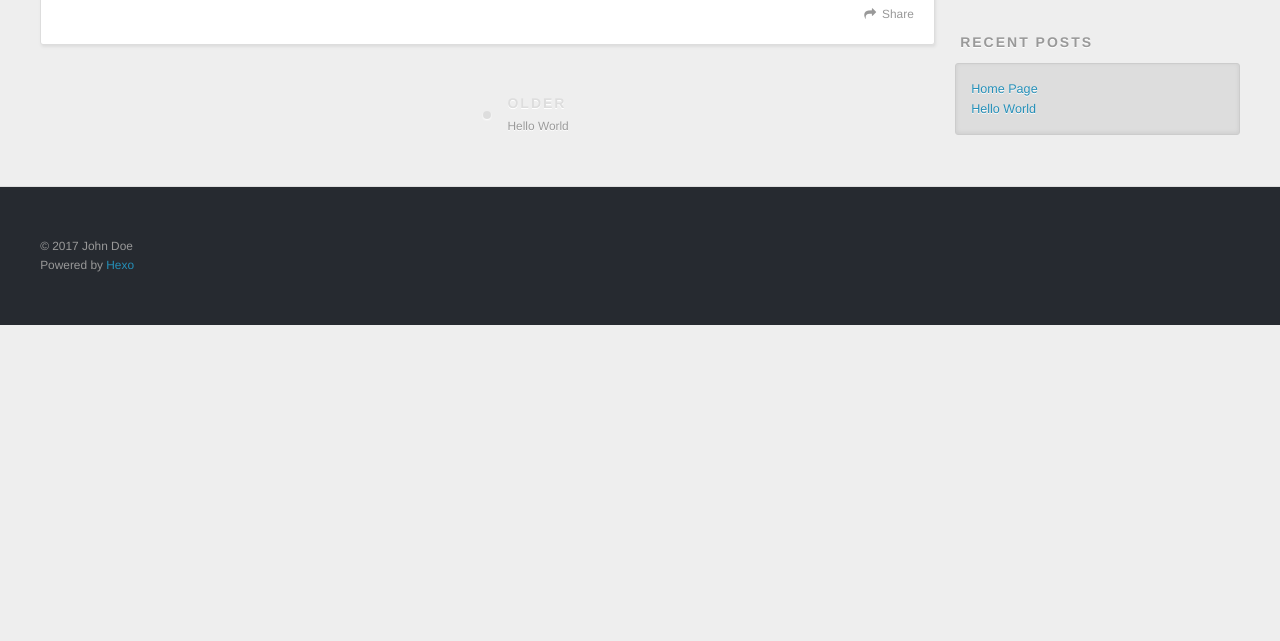
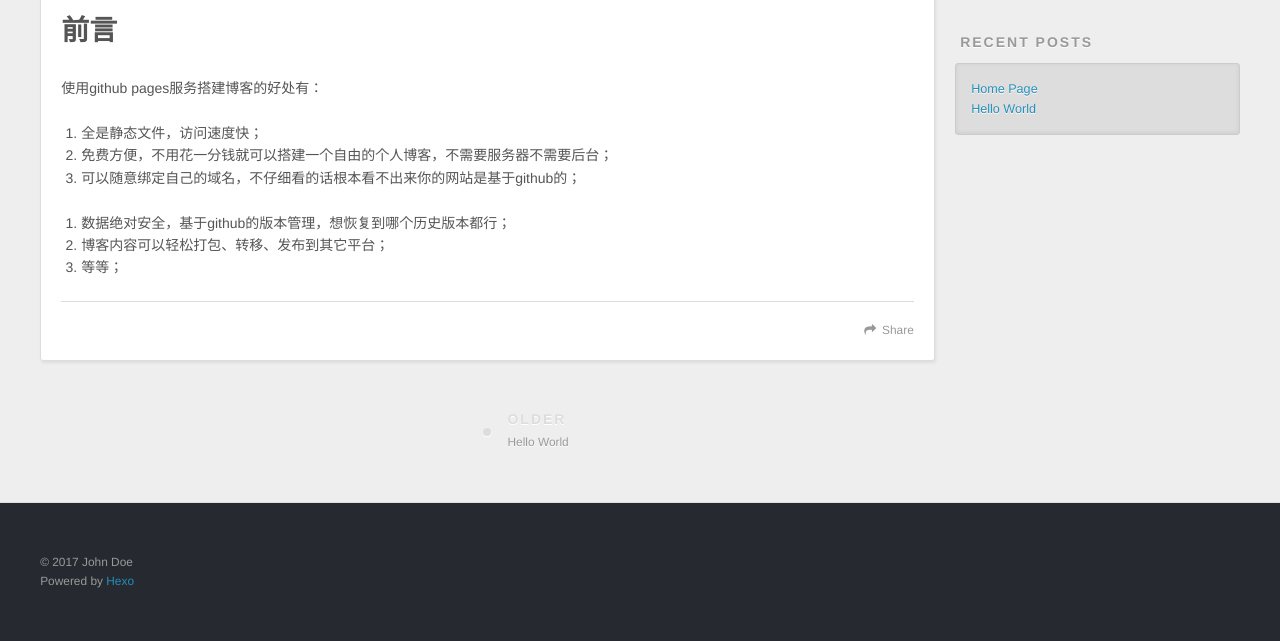
Before and after one commit to yang-ren-ting/yang-ren-ting.github.io, a plain HTML site: page 2017/05/05/Home-Page/index.html in a window 1280 px wide. Shown: the part 446-1087 px from the top of the page. Before the commit the page ends 800 px from the top, so only its background shows below. Drawn offline with nearby package versions, Linux system fonts and the light colour scheme.

Commit message:
Site updated: 2017-05-05 16:04:13

```diff
--- a/2017/05/05/Home-Page/index.html
+++ b/2017/05/05/Home-Page/index.html
@@ -5,13 +5,16 @@
 
   <title>Home Page | Hexo</title>
   <meta name="viewport" content="width=device-width, initial-scale=1, maximum-scale=1">
-  <meta property="og:type" content="article">
+  <meta name="description" content="前言使用github pages服务搭建博客的好处有：  全是静态文件，访问速度快； 免费方便，不用花一分钱就可以搭建一个自由的个人博客，不需要服务器不需要后台； 可以随意绑定自己的域名，不仔细看的话根本看不出来你的网站是基于github的；">
+<meta property="og:type" content="article">
 <meta property="og:title" content="Home Page">
 <meta property="og:url" content="http://yoursite.com/2017/05/05/Home-Page/index.html">
 <meta property="og:site_name" content="Hexo">
-<meta property="og:updated_time" content="2017-05-05T07:38:48.000Z">
+<meta property="og:description" content="前言使用github pages服务搭建博客的好处有：  全是静态文件，访问速度快； 免费方便，不用花一分钱就可以搭建一个自由的个人博客，不需要服务器不需要后台； 可以随意绑定自己的域名，不仔细看的话根本看不出来你的网站是基于github的；">
+<meta property="og:updated_time" content="2017-05-05T08:01:23.000Z">
 <meta name="twitter:card" content="summary">
 <meta name="twitter:title" content="Home Page">
+<meta name="twitter:description" content="前言使用github pages服务搭建博客的好处有：  全是静态文件，访问速度快； 免费方便，不用花一分钱就可以搭建一个自由的个人博客，不需要服务器不需要后台； 可以随意绑定自己的域名，不仔细看的话根本看不出来你的网站是基于github的；">
 
     <link rel="alternate" href="/atom.xml" title="Hexo" type="application/atom+xml">
 
@@ -82,11 +85,23 @@
 
     <div class="article-entry" itemprop="articleBody">
 
+        <h1 id="前言"><a href="#前言" class="headerlink" title="前言"></a>前言</h1><p>使用github pages服务搭建博客的好处有：</p>
+<ol>
+<li>全是静态文件，访问速度快；</li>
+<li>免费方便，不用花一分钱就可以搭建一个自由的个人博客，不需要服务器不需要后台；</li>
+<li>可以随意绑定自己的域名，不仔细看的话根本看不出来你的网站是基于github的；</li>
+</ol>
+<a id="more"></a>
+<ol>
+<li>数据绝对安全，基于github的版本管理，想恢复到哪个历史版本都行；</li>
+<li>博客内容可以轻松打包、转移、发布到其它平台；</li>
+<li>等等；</li>
+</ol>
 
 
     </div>
     <footer class="article-footer">
-      <a data-url="http://yoursite.com/2017/05/05/Home-Page/" data-id="cj2bj51q60000rjuuzuuyya97" class="article-share-link">Share</a>
+      <a data-url="http://yoursite.com/2017/05/05/Home-Page/" data-id="cj2bk0uhb00000ruuknl9zh6s" class="article-share-link">Share</a>
 
 
     </footer>
```
Also changed, not shown: 2017/05/05/hello-world/index.html (+1 -1 lines), index.html (+12 -2 lines).
